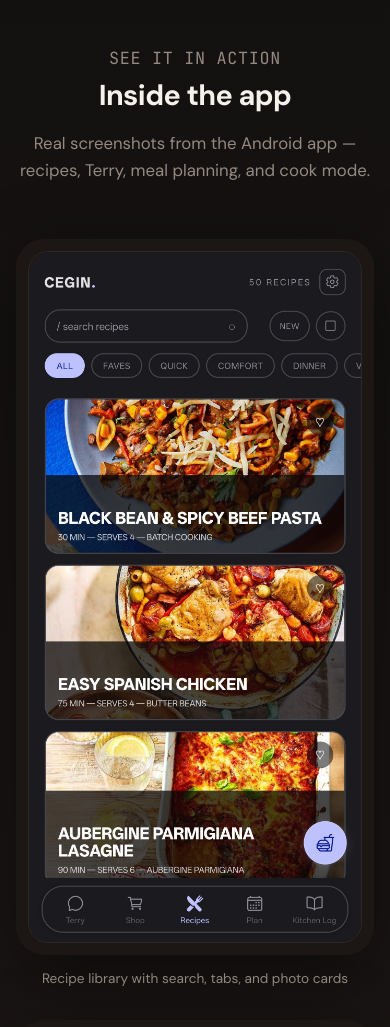
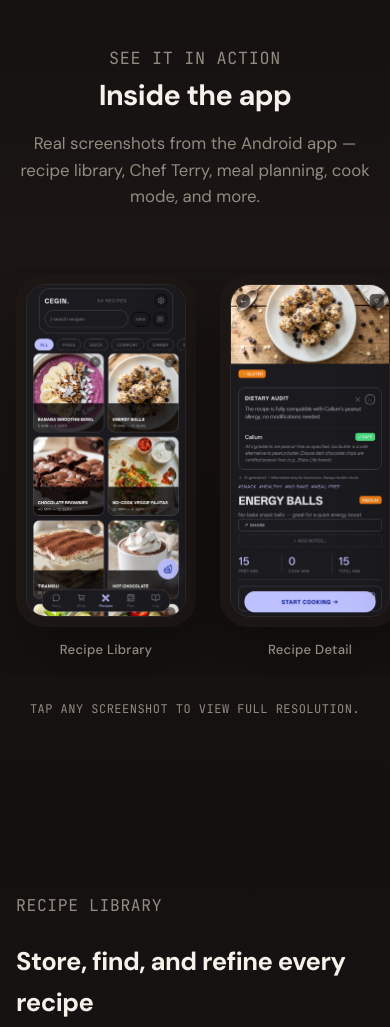
Before and after one commit to Callummadden/cegin, a plain HTML site: page docs/index.html in a window 390 px wide. Shown: the part 5380-6407 px from the top of the page. Drawn offline with Linux system fonts and the light colour scheme.

Commit message:
Update screenshots: 11 new app screenshots in horizontal scroll showcase
- Added 9 new screenshots: recipe-library, recipe-detail, cook-fix, shopping-list, terry-home, terry-chat, terry-vision, vision-recipe, kitchen-log
- Replaced old cook-mode and meal-plan screenshots with fresh ones
- Website: horizontal scroll strip with 11 phone-frame screenshots
- Website: updated APK version to v1.3.0
- Website: generated OG social sharing image
- README: added 11 screenshot thumbnails in centered grid
- CSS: new .screenshot-showcase/.screenshot-strip layout with hover effects

```diff
--- a/docs/index.html
+++ b/docs/index.html
@@ -251,35 +251,79 @@
       <div class="section-header">
         <p class="mono">See it in action</p>
         <h2>Inside the app</h2>
-        <p>Real screenshots from the Android app — recipes, Terry, meal planning, and cook mode.</p>
+        <p>Real screenshots from the Android app — recipe library, Chef Terry, meal planning, cook mode, and more.</p>
       </div>
-      <div class="screenshot-grid">
+      <div class="screenshot-showcase">
+        <div class="screenshot-strip">
           <figure class="screenshot-card">
-          <button type="button" class="phone-frame" data-lightbox="assets/screenshots/recipes.jpg" aria-label="Enlarge recipe library screenshot">
-            <img src="assets/screenshots/recipes.jpg" alt="Cegin recipe library showing pasta, chicken, and lasagne cards with search and filter tabs" width="1272" height="2640" loading="lazy" decoding="async">
+            <button type="button" class="phone-frame" data-lightbox="assets/screenshots/recipe-library.jpg" aria-label="Enlarge recipe library screenshot">
+              <img src="assets/screenshots/recipe-library.jpg" alt="Cegin recipe library showing recipe cards with photos, search bar, and category filters" width="1272" height="2640" loading="lazy" decoding="async">
             </button>
-          <figcaption>Recipe library with search, tabs, and photo cards</figcaption>
+            <figcaption>Recipe Library</figcaption>
           </figure>
           <figure class="screenshot-card">
-          <button type="button" class="phone-frame" data-lightbox="assets/screenshots/terry.jpg" aria-label="Enlarge Chef Terry screenshot">
-            <img src="assets/screenshots/terry.jpg" alt="Chef Terry chat screen with context-aware recipe suggestions and quick-reply buttons" width="1272" height="2633" loading="lazy" decoding="async">
+            <button type="button" class="phone-frame" data-lightbox="assets/screenshots/recipe-detail.jpg" aria-label="Enlarge recipe detail screenshot">
+              <img src="assets/screenshots/recipe-detail.jpg" alt="Recipe detail view showing Energy Balls with dietary audit, tags, timing, and Start Cooking button" width="1272" height="2640" loading="lazy" decoding="async">
             </button>
-          <figcaption>Chef Terry — context-aware chat with personality</figcaption>
+            <figcaption>Recipe Detail</figcaption>
+          </figure>
+          <figure class="screenshot-card">
+            <button type="button" class="phone-frame" data-lightbox="assets/screenshots/cook-mode.jpg" aria-label="Enlarge cook mode screenshot">
+              <img src="assets/screenshots/cook-mode.jpg" alt="Cook mode showing step 2 of 6 with timer countdown and navigation buttons" width="1272" height="2640" loading="lazy" decoding="async">
+            </button>
+            <figcaption>Cook Mode</figcaption>
+          </figure>
+          <figure class="screenshot-card">
+            <button type="button" class="phone-frame" data-lightbox="assets/screenshots/cook-fix.jpg" aria-label="Enlarge mid-cook fix screenshot">
+              <img src="assets/screenshots/cook-fix.jpg" alt="Terry troubleshooting screen with panicked cat mascot and fix suggestions" width="1272" height="2640" loading="lazy" decoding="async">
+            </button>
+            <figcaption>Mid-Cook Fix</figcaption>
           </figure>
           <figure class="screenshot-card">
             <button type="button" class="phone-frame" data-lightbox="assets/screenshots/meal-plan.jpg" aria-label="Enlarge meal planner screenshot">
-            <img src="assets/screenshots/meal-plan.jpg" alt="Weekly meal planner with breakfast, lunch, dinner slots and Fill Week button" width="1272" height="2644" loading="lazy" decoding="async">
+              <img src="assets/screenshots/meal-plan.jpg" alt="Weekly meal planner with color-coded meal slots and Fill Week button" width="1272" height="2640" loading="lazy" decoding="async">
             </button>
-          <figcaption>Meal planner with five slots per day and Fill Week</figcaption>
+            <figcaption>Meal Planner</figcaption>
           </figure>
           <figure class="screenshot-card">
-          <button type="button" class="phone-frame" data-lightbox="assets/screenshots/cook-mode.jpg" aria-label="Enlarge cook mode screenshot">
-            <img src="assets/screenshots/cook-mode.jpg" alt="Cook mode step 3 of 7 for Shepherd's Pie with timer and Something's Wrong button" width="1272" height="2648" loading="lazy" decoding="async">
+            <button type="button" class="phone-frame" data-lightbox="assets/screenshots/shopping-list.jpg" aria-label="Enlarge shopping list screenshot">
+              <img src="assets/screenshots/shopping-list.jpg" alt="Categorized shopping list with grocery sections and recipe tags" width="1272" height="2640" loading="lazy" decoding="async">
             </button>
-          <figcaption>Cook mode — timers, step progress, and mid-cook help</figcaption>
+            <figcaption>Shopping List</figcaption>
+          </figure>
+          <figure class="screenshot-card">
+            <button type="button" class="phone-frame" data-lightbox="assets/screenshots/terry-home.jpg" aria-label="Enlarge Chef Terry home screenshot">
+              <img src="assets/screenshots/terry-home.jpg" alt="Chef Terry home screen with cat mascot, quick action buttons, and Terry Vision" width="1272" height="2640" loading="lazy" decoding="async">
+            </button>
+            <figcaption>Chef Terry</figcaption>
+          </figure>
+          <figure class="screenshot-card">
+            <button type="button" class="phone-frame" data-lightbox="assets/screenshots/terry-chat.jpg" aria-label="Enlarge Terry chat screenshot">
+              <img src="assets/screenshots/terry-chat.jpg" alt="Chat conversation with Chef Terry showing personalized recipe suggestions" width="1272" height="2640" loading="lazy" decoding="async">
+            </button>
+            <figcaption>Terry Chat</figcaption>
+          </figure>
+          <figure class="screenshot-card">
+            <button type="button" class="phone-frame" data-lightbox="assets/screenshots/terry-vision.jpg" aria-label="Enlarge Terry Vision screenshot">
+              <img src="assets/screenshots/terry-vision.jpg" alt="Terry Vision showing scanned fridge ingredients and recipe matches" width="1272" height="2640" loading="lazy" decoding="async">
+            </button>
+            <figcaption>Terry Vision</figcaption>
+          </figure>
+          <figure class="screenshot-card">
+            <button type="button" class="phone-frame" data-lightbox="assets/screenshots/vision-recipe.jpg" aria-label="Enlarge Vision recipe suggestion screenshot">
+              <img src="assets/screenshots/vision-recipe.jpg" alt="AI-generated recipe from scanned ingredients with save option" width="1272" height="2640" loading="lazy" decoding="async">
+            </button>
+            <figcaption>Vision Recipe</figcaption>
+          </figure>
+          <figure class="screenshot-card">
+            <button type="button" class="phone-frame" data-lightbox="assets/screenshots/kitchen-log.jpg" aria-label="Enlarge kitchen log screenshot">
+              <img src="assets/screenshots/kitchen-log.jpg" alt="Kitchen log showing cooking stats, most cooked recipes, and activity feed" width="1272" height="2640" loading="lazy" decoding="async">
+            </button>
+            <figcaption>Kitchen Log</figcaption>
           </figure>
         </div>
-      <p class="screenshot-note mono">Tap any screenshot to view full resolution (1272px native).</p>
+      </div>
+      <p class="screenshot-note mono">Tap any screenshot to view full resolution.</p>
     </div>
   </section>
 
@@ -803,7 +847,7 @@ docker compose up -d</div>
           <div class="step-num">02</div>
           <h3>Install the app</h3>
           <p>Download the APK from GitHub Releases and install on your Android phone. Push notifications require the APK — not Expo Go.</p>
-          <a href="https://github.com/Callummadden/cegin/releases" class="btn btn-secondary" target="_blank" rel="noopener noreferrer">Get APK v1.2.1</a>
+          <a href="https://github.com/Callummadden/cegin/releases" class="btn btn-secondary" target="_blank" rel="noopener noreferrer">Get APK v1.3.0</a>
         </article>
         <article class="step-card">
           <div class="step-num">03</div>
--- a/docs/styles.css
+++ b/docs/styles.css
@@ -1244,32 +1244,63 @@ body.theme-panel-open {
 }
 
 /* Screenshots */
-.screenshot-grid {
-  display: grid;
-  grid-template-columns: repeat(2, 1fr);
-  gap: 32px;
-  align-items: start;
-  max-width: 920px;
-  margin: 0 auto;
+.screenshot-showcase {
+  overflow-x: auto;
+  overflow-y: hidden;
+  -webkit-overflow-scrolling: touch;
+  scrollbar-width: thin;
+  scrollbar-color: var(--border) transparent;
+  padding-bottom: 8px;
+  margin: 0 -24px;
+  padding-left: 24px;
+  padding-right: 24px;
+}
+
+.screenshot-showcase::-webkit-scrollbar {
+  height: 6px;
+}
+
+.screenshot-showcase::-webkit-scrollbar-track {
+  background: transparent;
+}
+
+.screenshot-showcase::-webkit-scrollbar-thumb {
+  background: var(--border);
+  border-radius: 3px;
+}
+
+.screenshot-strip {
+  display: flex;
+  gap: 24px;
+  padding: 8px 0;
+  width: max-content;
 }
 
 .screenshot-card {
   margin: 0;
+  flex: 0 0 auto;
+  width: 220px;
+  transition: transform 0.3s ease;
+}
+
+.screenshot-card:hover {
+  transform: translateY(-4px);
 }
 
 .screenshot-card figcaption {
-  margin-top: 14px;
+  margin-top: 12px;
   text-align: center;
-  font-size: 0.85rem;
-  color: var(--text-muted);
-  line-height: 1.4;
+  font-size: 0.82rem;
+  font-weight: 500;
+  color: var(--text-muted);
+  letter-spacing: 0.02em;
 }
 
 .phone-frame {
   background: var(--surface);
   border: 1px solid var(--border);
   border-radius: 28px;
-  padding: 12px;
+  padding: 10px;
   box-shadow: var(--shadow);
   overflow: hidden;
   display: flex;
@@ -1293,12 +1324,12 @@ body.theme-panel-open {
   cursor: zoom-in;
   border: none;
   font: inherit;
-  transition: border-color 0.2s ease, transform 0.15s ease;
+  transition: border-color 0.2s ease, transform 0.15s ease, box-shadow 0.3s ease;
 }
 
 .screenshot-card button.phone-frame:hover {
   border-color: color-mix(in srgb, var(--primary) 35%, transparent);
-  transform: translateY(-2px);
+  box-shadow: 0 8px 32px color-mix(in srgb, var(--primary) 15%, transparent);
 }
 
 .screenshot-card button.phone-frame:focus-visible {
@@ -1308,7 +1339,7 @@ body.theme-panel-open {
 
 .screenshot-note {
   text-align: center;
-  margin-top: 28px;
+  margin-top: 24px;
   font-size: 0.75rem;
   color: var(--text-muted);
 }
@@ -1979,9 +2010,12 @@ body.theme-panel-open {
 
   .features-grid,
   .terry-features,
-  .stack-grid,
-  .screenshot-grid {
+  .stack-grid {
     grid-template-columns: 1fr;
+  }
+
+  .screenshot-card {
+    width: 180px;
   }
 
   .hero {
```
Also changed, not shown: README.md, docs/assets/og-image.jpg (added), docs/assets/screenshots/cook-fix.jpg (added), docs/assets/screenshots/cook-mode.jpg, docs/assets/screenshots/kitchen-log.jpg (added), docs/assets/screenshots/meal-plan.jpg, docs/assets/screenshots/recipe-detail.jpg (added), docs/assets/screenshots/recipe-library.jpg (added), docs/assets/screenshots/shopping-list.jpg (added), docs/assets/screenshots/terry-chat.jpg (added), docs/assets/screenshots/terry-home.jpg (added), docs/assets/screenshots/terry-vision.jpg (added), docs/assets/screenshots/vision-recipe.jpg (added). Lines whose indentation alone changed are shown as unchanged.
